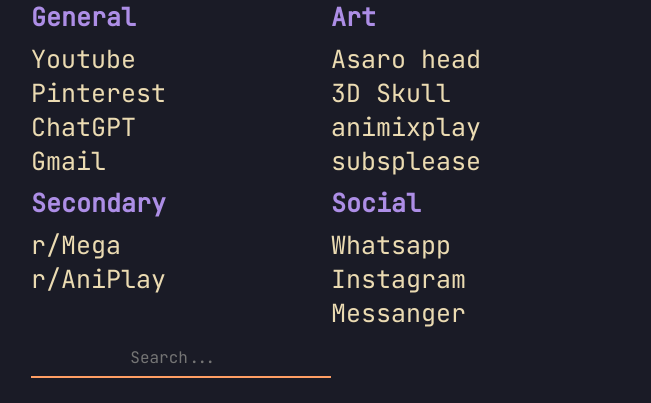
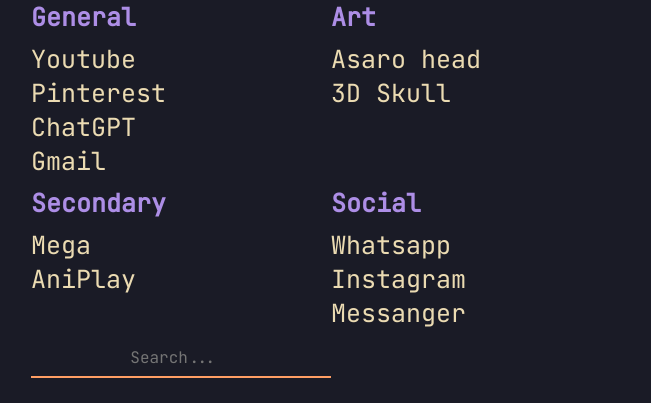
Before and after one commit to HomelessPolarBear/StarterPage, a plain HTML site: page index.html in a window 1280 px wide. Shown: the part 252-655 px from the top of the page, 182-833 px from the left. Drawn offline with Linux system fonts and the light colour scheme.

Commit message:
Update index.html

```diff
--- a/index.html
+++ b/index.html
@@ -21,16 +21,16 @@
     <ul>
       <li>Art</li>
       <li><a href="https://www.artstation.com/artwork/GX3Ax1">Asaro head</a></li>
-      <li><a href="https://animepahe.org/">3D Skull</a></li>
-      <li><a href="https://sketchfab.com/3d-models/shapes-of-the-human-skull-4868b0bea3b94041b77ecadf6f9cdf0e">animixplay</a></li>
-      <li><a href="https://subsplease.org/">subsplease</a></li>
+      <li><a href="https://sketchfab.com/3d-models/shapes-of-the-human-skull-4868b0bea3b94041b77ecadf6f9cdf0e">3D Skull</a></li>
+
+
 
     </ul>
 
     <ul>
       <li>Secondary</li>
-      <li><a href="https://mega.nz/fm/LIMxTIwC">r/Mega</a></li>
-      <li><a href="https://aniplaynow.live/">r/AniPlay</a></li>
+      <li><a href="https://mega.nz/fm/LIMxTIwC">Mega</a></li>
+      <li><a href="https://aniplaynow.live/">AniPlay</a></li>
 
       <form action="https://search.brave.com/search?q={query}"GET">
   <input autofocus
```
